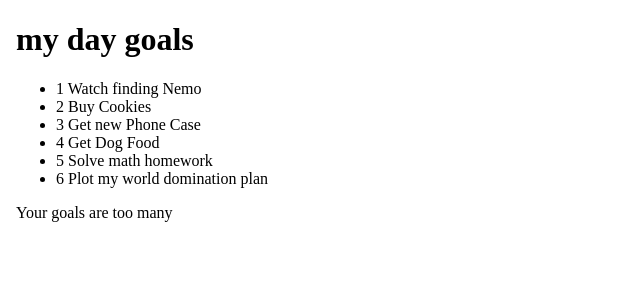
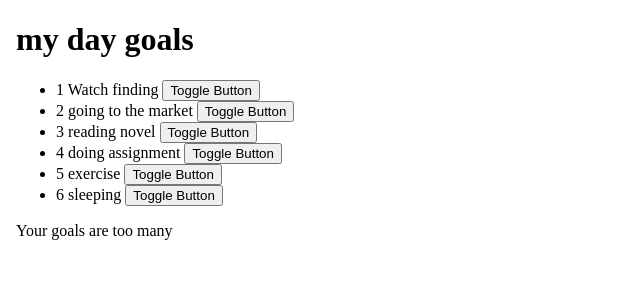
Before and after one commit to eliki-hue/goals, an Angular app: page / in a window 1280 px wide. Shown: the top 300 px of the page, without its empty margins (0-640 px from the left). Built offline with nearby package versions, Linux system fonts and the light colour scheme.

Commit message:
created showDetail function with a toggle button

```diff
--- a/src/app/app.component.ts
+++ b/src/app/app.component.ts
@@ -8,12 +8,5 @@ import { Component } from '@angular/core';
 })
 export class AppComponent {
   title = 'Goals';
-  goals: Goal[] =[
-    {id:1, name:'Watch finding Nemo',description:'Find an online version and watch merlin find his son'},
-    {id:2,name:'Buy Cookies',description:'I have to buy cookies for the parrot'},
-    {id:3,name:'Get new Phone Case',description:'Diana has her birthday coming up soon'},
-    {id:4,name:'Get Dog Food',description:'Pupper likes expensive sancks'},
-    {id:5,name:'Solve math homework',description:'Damn Math'},
-    {id:6,name:'Plot my world domination plan',description:'Cause I am an evil overlord'},
-  ];
+
 }
--- a/src/app/goal-detail/goal-detail.component.html
+++ b/src/app/goal-detail/goal-detail.component.html
@@ -1 +1 @@
-<p>goal-detail works!</p>
+<p>{{goal.description}}</p>
--- a/src/app/goal-detail/goal-detail.component.ts
+++ b/src/app/goal-detail/goal-detail.component.ts
@@ -1,4 +1,4 @@
-import { Component, OnInit } from '@angular/core';
+import { Component, Input, OnInit } from '@angular/core';
 import {Goal} from '../goal'
 
 @Component({
@@ -8,6 +8,8 @@ import {Goal} from '../goal'
 })
 export class GoalDetailComponent implements OnInit {
 
+  @Input() goal! :Goal
+
   constructor() { }
 
   ngOnInit(): void {
--- a/src/app/goal.ts
+++ b/src/app/goal.ts
@@ -1,5 +1,7 @@
 export class Goal {
-    id!: number;
-    name!: string;
-    description !:string ;
+    showDescription:boolean;
+    constructor(public id: number,public name: string, public description? :string ){
+        this.showDescription= false
+
+    }
 }
--- a/src/app/goals/goals.component.html
+++ b/src/app/goals/goals.component.html
@@ -1,6 +1,8 @@
 <div>
     <ul>
-      <li *ngFor ='let goal of goals'>{{goal.id}} {{goal.name}}
+      <li *ngFor ='let goal of goals; let i=index'>{{goal.id}} {{goal.name}}
+        <button (click)="toggleDetails(i)">Toggle Button</button>
+        <app-goal-detail *ngIf="goal.showDescription" [goal]='goal'></app-goal-detail>
       </li>
     </ul>
     <p *ngIf='goals.length > 5'>Your goals are too many</p>
--- a/src/app/goals/goals.component.ts
+++ b/src/app/goals/goals.component.ts
@@ -8,14 +8,17 @@ import {Goal} from '../goal'
 })
 export class GoalsComponent implements OnInit {
   goals: Goal[] =[
-    {id:1, name:'Watch finding Nemo',description:'Find an online version and watch merlin find his son'},
-    {id:2,name:'Buy Cookies',description:'I have to buy cookies for the parrot'},
-    {id:3,name:'Get new Phone Case',description:'Diana has her birthday coming up soon'},
-    {id:4,name:'Get Dog Food',description:'Pupper likes expensive sancks'},
-    {id:5,name:'Solve math homework',description:'Damn Math'},
-    {id:6,name:'Plot my world domination plan',description:'Cause I am an evil overlord'},
+    new Goal(1, 'Watch finding', 'find an online version '),
+    new Goal(2, 'going to the market', 'buy cabbages'),
+    new Goal (3, 'reading novel', 'the lost island'),
+    new Goal(4, 'doing assignment', 'angular content'),
+    new Goal (5, 'exercise', 'physical'),
+    new Goal(6, 'sleeping',"2 hours")
+
   ];
-
+  toggleDetails(index: number){
+    this.goals[index].showDescription= !this.goals[index].showDescription;
+  }
   constructor() { }
 
   ngOnInit(): void {
```
